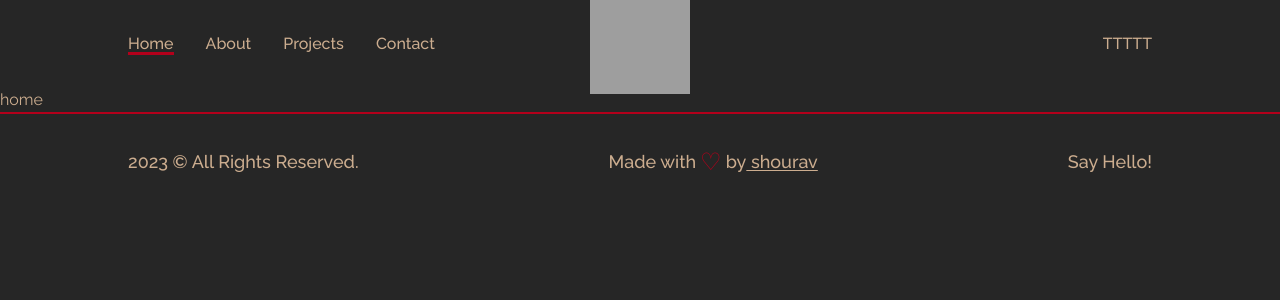
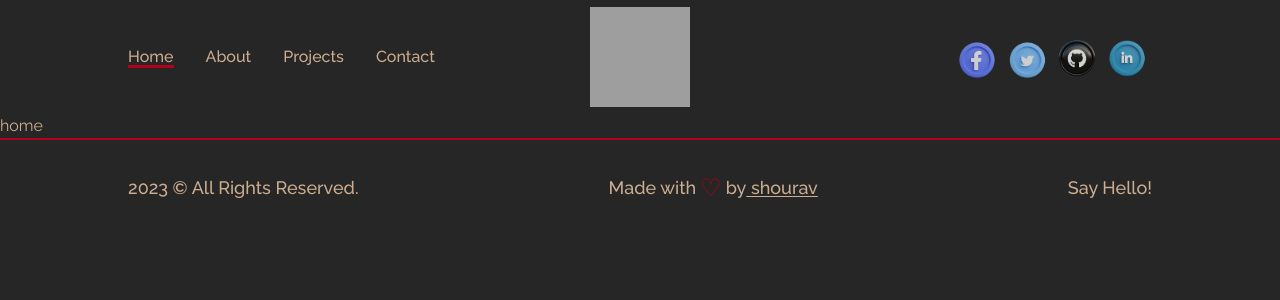
Before and after one commit to shouravrahman/portfolio, a Next.js app: page / in a window 1280 px wide. Shown: the top 300 px of the page. Built offline with nearby package versions, Linux system fonts and the light colour scheme; grey boxes are pictures that could not be loaded.

Commit message:
social icons added

```diff
--- a/src/components/Navbar.jsx
+++ b/src/components/Navbar.jsx
@@ -1,3 +1,4 @@
+/* eslint-disable @next/next/no-img-element */
 import Link from "next/link";
 import React from "react";
 import Logo from "./Logo";
@@ -38,19 +39,32 @@ const Navbar = () => {
 			{/* social */}
 			<nav className='flex items-center justify-between flex-wrap'>
 				<Link href='/' target={"blank"}>
-					T
+					<img
+						className='w-[50px] h-[50px]'
+						src='/images/social/facebook-logo.png'
+						alt=''
+					/>
 				</Link>
 				<Link href='/' target={"blank"}>
-					T
+					<img
+						className='w-[50px] h-[50px]'
+						src='/images/social/twitter-logo.png'
+						alt=''
+					/>
 				</Link>
 				<Link href='/' target={"blank"}>
-					T
+					<img
+						className='w-[50px] h-[50px]'
+						src='/images/social/github.png'
+						alt=''
+					/>
 				</Link>
 				<Link href='/' target={"blank"}>
-					T
-				</Link>
-				<Link href='/' target={"blank"}>
-					T
+					<img
+						className='w-[50px] h-[50px]'
+						src='/images/social/linkedin-logo.png'
+						alt=''
+					/>
 				</Link>
 			</nav>
 		</header>
```
